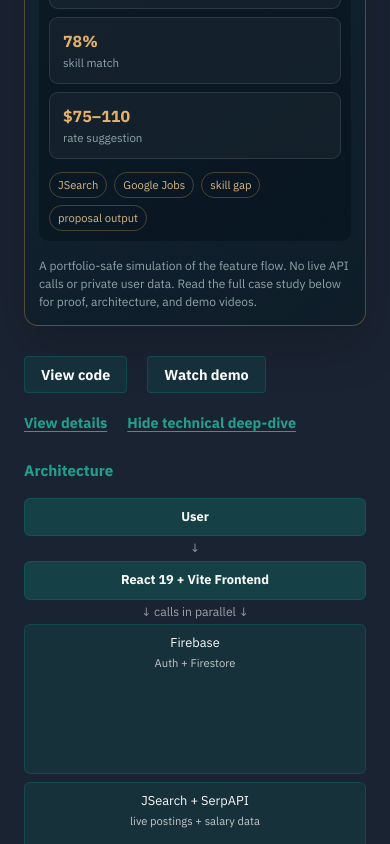
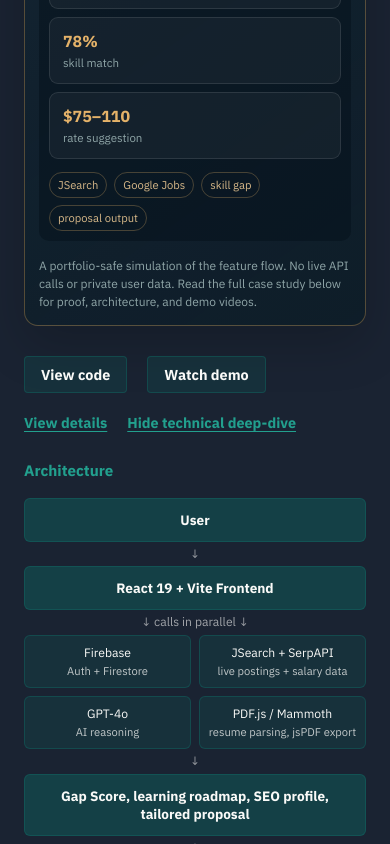
Before and after one commit to MaryumAkram16/maryum-portfolio, a React (Vite) app: page /work in a window 390 px wide. Both pictures are taken after a click on the button "Technical deep-dive". Shown: the part 2955-3799 px from the top of the page. Built offline with nearby package versions, Linux system fonts and the light colour scheme.

Commit message:
Compact RoshanAI architecture diagram on mobile

```diff
--- a/src/components/ArchitectureDiagram.css
+++ b/src/components/ArchitectureDiagram.css
@@ -59,15 +59,17 @@
   }
 
   .arch-row-branch {
-    flex-direction: column;
+    display: grid;
+    grid-template-columns: repeat(2, minmax(0, 1fr));
     gap: 8px;
   }
 
-  .arch-box {
-    max-width: 100%;
-    padding: 10px 12px;
-    font-size: 0.8rem;
-    line-height: 1.3;
+  .arch-row-branch .arch-box {
+    width: auto;
+    min-width: 0;
+    padding: 9px 8px;
+    font-size: 0.76rem;
+    line-height: 1.25;
   }
 
   .arch-box span {
```
